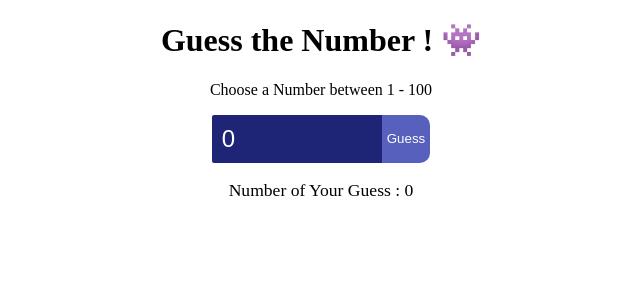
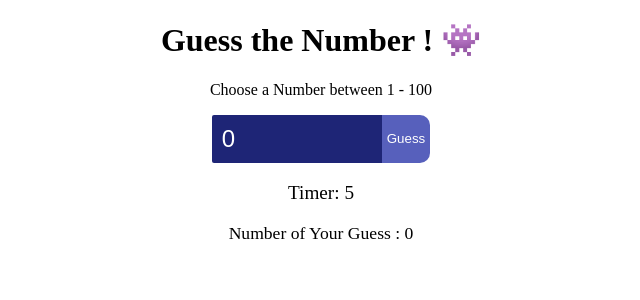
Before and after one commit to Ali-Rahimpoor/GuessNumberGame, a React (Create React App) app: page / in a window 1280 px wide. Shown: the top 300 px of the page, without its empty margins (319-959 px from the left). Built offline with nearby package versions, Linux system fonts and the light colour scheme.

Commit message:
adding timer

```diff
--- a/src/components/GussGame.jsx
+++ b/src/components/GussGame.jsx
@@ -1,5 +1,5 @@
 import './guess.css'
-import { useState } from 'react';
+import { useState,useEffect } from 'react';
 const GuessGame = ()=>{
 
     const [message,setMessage] = useState('');
@@ -33,6 +33,17 @@ const GuessGame = ()=>{
         setMessage('');
         setSecondMessage('');
     }
+
+        // TIMER
+        const [timer,setTimer] = useState(0);
+        useEffect(()=>{
+            const interval = setInterval(()=>{
+                setTimer(prev => prev+1);
+            },1000);
+
+            return () => clearInterval(interval);
+        },[]);
+
     return(
         <div className='guessGame-container'>
             <h1>Guess the Number ! 👾</h1>
@@ -48,6 +59,7 @@ const GuessGame = ()=>{
                 >Guess</button>
 
             </form>
+            <p style={{fontSize:"1.2rem"}} >Timer: {timer}</p>
             <p style={{fontSize:"1.1rem"}}>Number of Your Guess : {counter}</p>
             <h2>{message}</h2>
             <button
```
Also changed, not shown: 1 other file (tests, documents, lock files or other folders).
